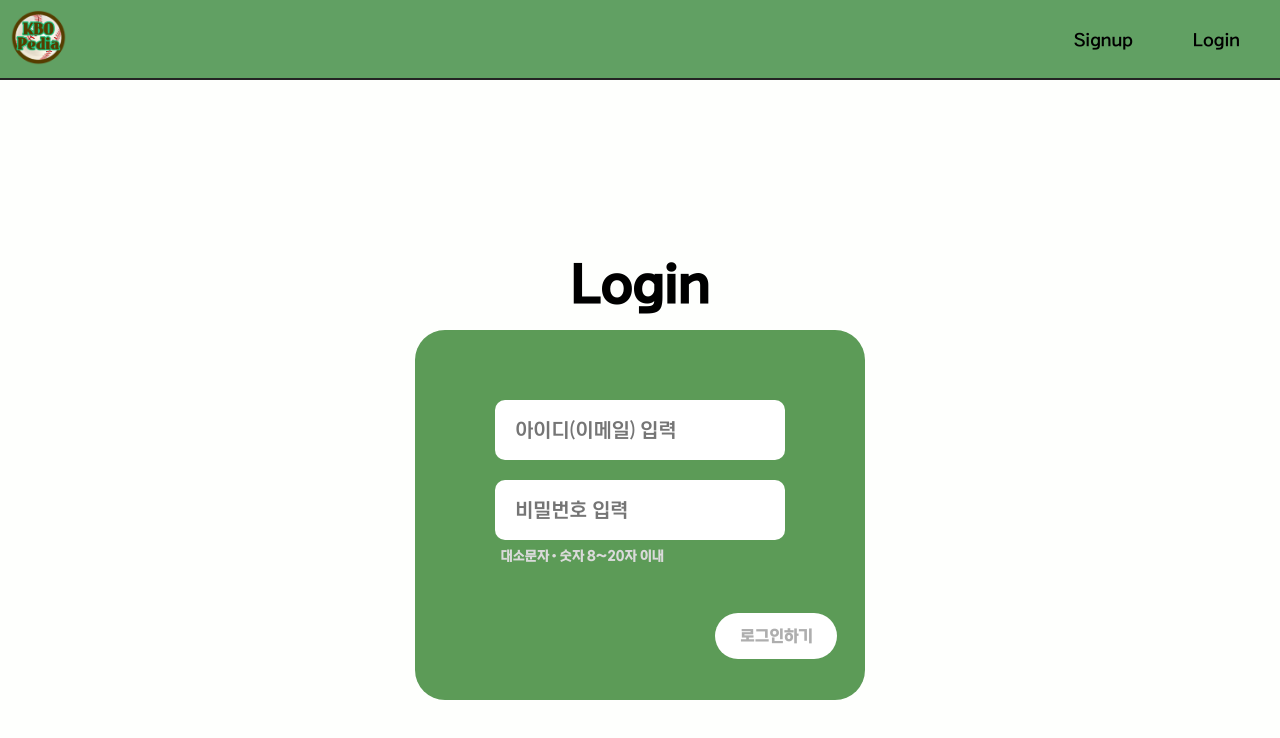
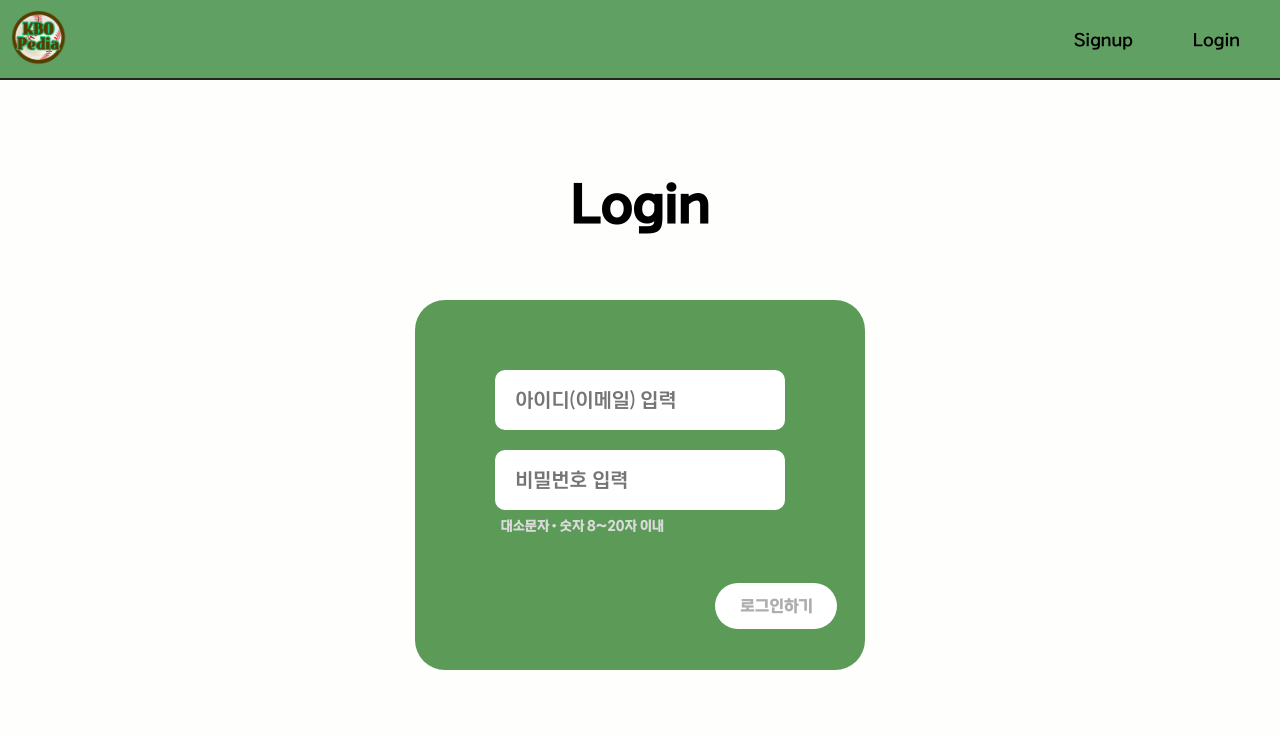
Before and after one commit to rnjsdpwls/Kbopedia, a React (Create React App) app in the folder KBO_FRONT/: page /Login in a window 1280 px wide. Shown: the top 738 px of the page. Built offline with nearby package versions, Linux system fonts and the light colour scheme.

Commit message:
fix: 로그인 CSS 수정

```diff
--- a/KBO_FRONT/src/components/pages/login/StyleLogin.ts
+++ b/KBO_FRONT/src/components/pages/login/StyleLogin.ts
@@ -7,7 +7,7 @@ export const LoginForm = styled.section`
   padding: 20px;
   display: flex;
   position : relative;
-  top : 80px;
+  top : 50px;
   justify-content: center;
   align-items: center;
 
@@ -28,8 +28,6 @@ export const Title = styled.h1`
   font-size: 50px;
   font-color: black;
   text-align: center;
-  position : relative;
-  top : 80px;
   font-weight: 100px;
 
 `;
```
